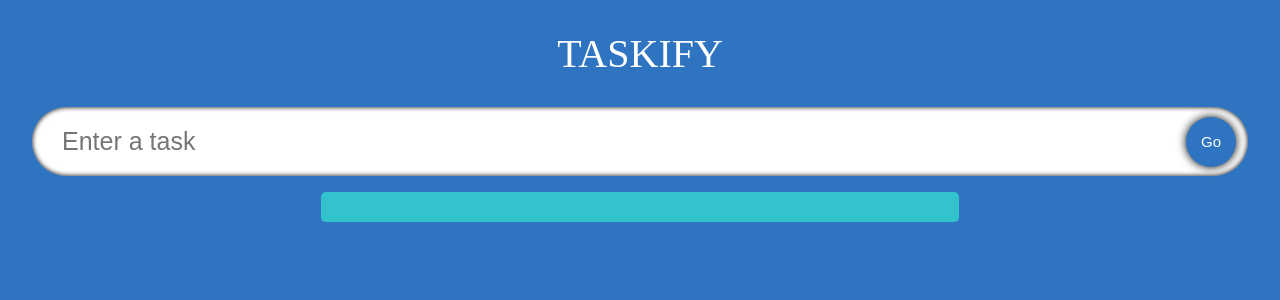
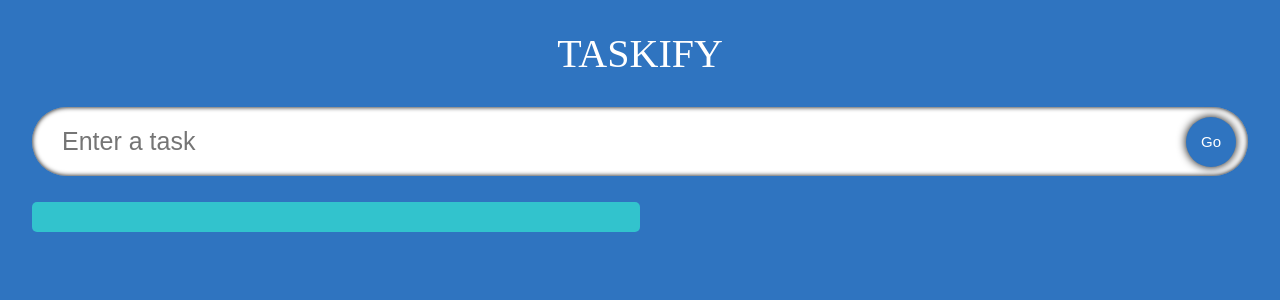
Before and after one commit to Sevan-K/20220425_ToDoList, a React (Create React App) app: page / in a window 1280 px wide. Shown: the top 300 px of the page. Built offline with nearby package versions, Linux system fonts and the light colour scheme; a web font is replaced by a local one.

Commit message:
Création du composant single todo

```diff
--- a/package.json
+++ b/package.json
@@ -13,6 +13,7 @@
     "node-sass": "^7.0.1",
     "react": "^18.0.0",
     "react-dom": "^18.0.0",
+    "react-icons": "^4.3.1",
     "react-scripts": "5.0.1",
     "typescript": "^4.6.3",
     "web-vitals": "^2.1.4"
--- a/src/App.tsx
+++ b/src/App.tsx
@@ -32,7 +32,7 @@ const App: React.FC = () => {
     <div className="App">
       <span className="heading">Taskify</span>
       <InputField toDo={toDo} setToDo={setToDo} handleAddToDo={handleAddToDo} />
-      <ToDoList toDos={toDos} />
+      <ToDoList toDos={toDos} setToDos={setToDos} />
     </div>
   );
 };
--- a/src/components/SingleToDo.tsx
+++ b/src/components/SingleToDo.tsx
@@ -1,12 +1,37 @@
 import React from "react";
+import { ToDo } from "../model";
+import { AiFillEdit, AiFillDelete } from "react-icons/ai";
+import { MdDone } from "react-icons/md";
+import "./styles.scss";
+
 
 // creating an interface with types for the props
-interface Props {}
-
+interface Props {
+  toDoObject: ToDo;
+  toDos: ToDo[];
+  setToDos: React.Dispatch<React.SetStateAction<ToDo[]>>;
+}
 
 // function component
-const SingleToDo = (props: Props) => {
-  return <div></div>;
+const SingleToDo = ({ toDoObject, toDos, setToDos }: Props) => {
+  return (
+    <form className="todos__single">
+      {/* span for the todo text */}
+      <span className="todos__single--text">{toDoObject.toDo}</span>
+      {/* div for the three icons */}
+      <div>
+        <span className="icon">
+          <AiFillEdit />
+        </span>
+        <span className="icon">
+          <AiFillDelete />
+        </span>
+        <span className="icon">
+          <MdDone />
+        </span>
+      </div>
+    </form>
+  );
 };
 
 export default SingleToDo;
--- a/src/components/ToDoList.tsx
+++ b/src/components/ToDoList.tsx
@@ -1,21 +1,30 @@
 import React from "react";
 import { ToDo } from "../model";
+import SingleToDo from "./SingleToDo";
 import "./styles.scss";
 
 // creating an interface with types for the props
 interface Props {
   toDos: ToDo[];
-  setToDo?: React.SetStateAction<ToDo[]>;
+  setToDos: React.Dispatch<React.SetStateAction<ToDo[]>>;
 }
 
 // function component
-const ToDoList: React.FC<Props> = ({ toDos }) => {
+const ToDoList: React.FC<Props> = ({ toDos, setToDos }) => {
   return (
-    <ul className="todos">
-      {toDos.map((toDo) => (
-        <li key={toDo.id}>{toDo.toDo} </li>
-      ))}
-    </ul>
+    <div className="container" >
+      <ul className="todos">
+        {toDos.map((toDoObject) => (
+          // returning the single todo component
+          <SingleToDo
+            key={toDoObject.id}
+            toDoObject={toDoObject}
+            toDos={toDos}
+            setToDos={setToDos}
+          />
+        ))}
+      </ul>
+    </div>
   );
 };
 
```
Also changed, not shown: 1 other file (tests, documents, lock files or other folders).
